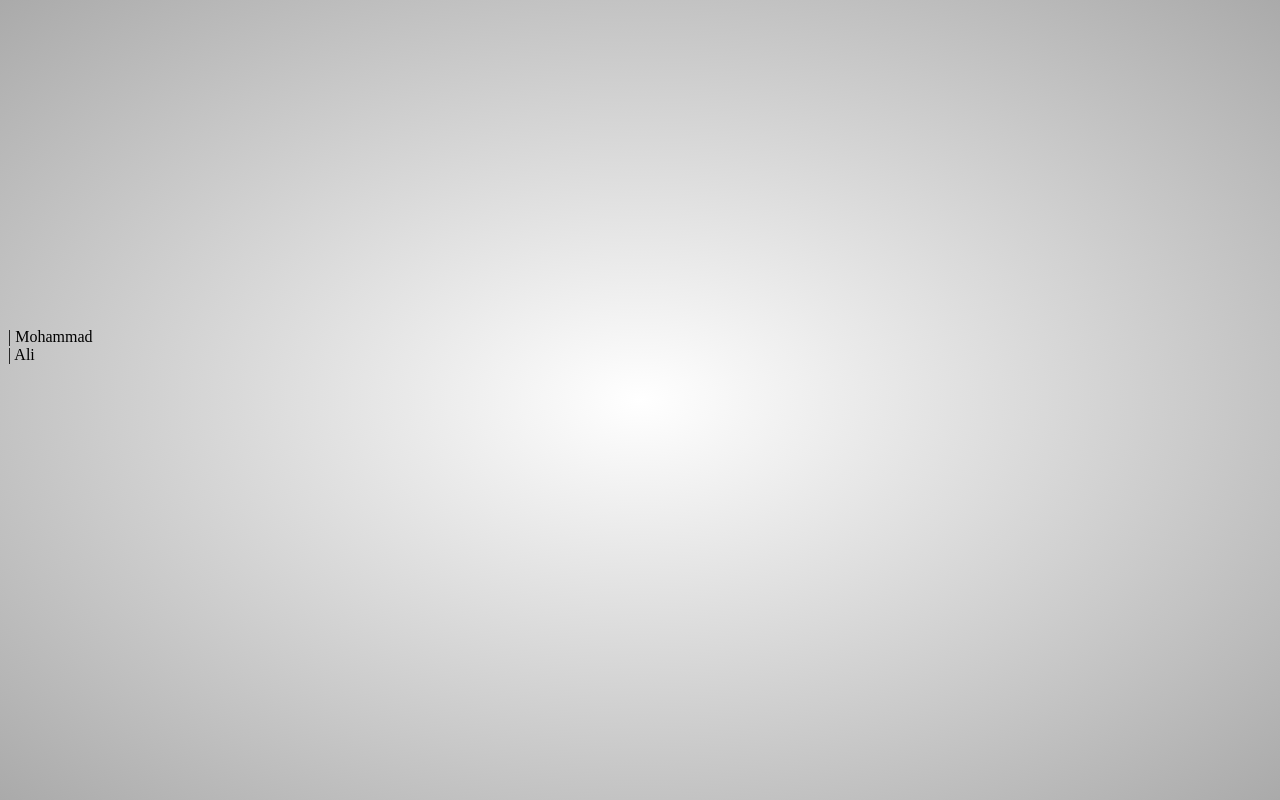
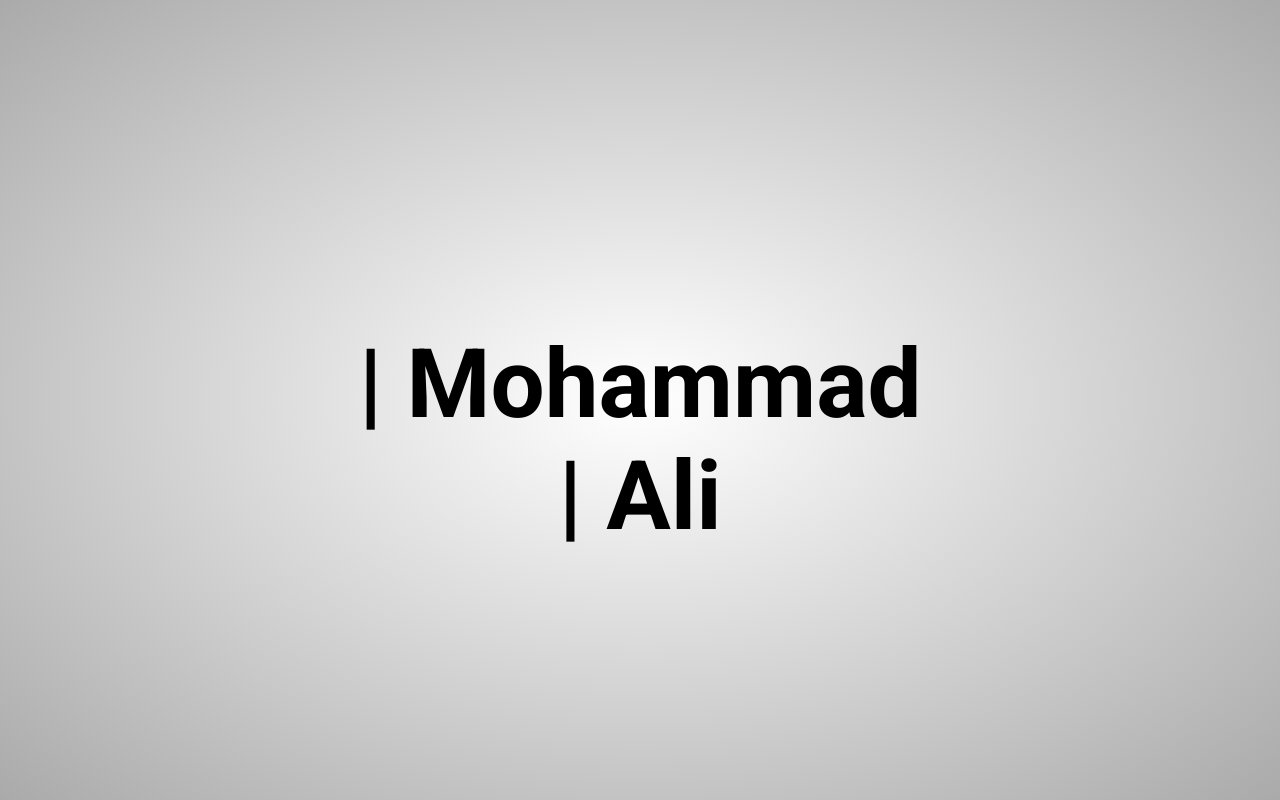
Before and after one commit to mohammadxxali/Netflix-style-text, a plain HTML site: page index.html in a window 1280 px wide. Drawn offline with Linux system fonts and the light colour scheme.

Commit message:
add css style edits to txt

```diff
--- a/style.css
+++ b/style.css
@@ -6,3 +6,13 @@ body {
     overflow: hidden;
     padding-top: 40vh;
 }
+
+.txt {
+    text-align: center;
+    font-family: "Roboto";
+    font-size: 12vmin;
+    font-weight: 700;
+    animation: netflix_style 3.5s infinite;
+    outline: none;
+    white-space: nowrap;
+}
```
